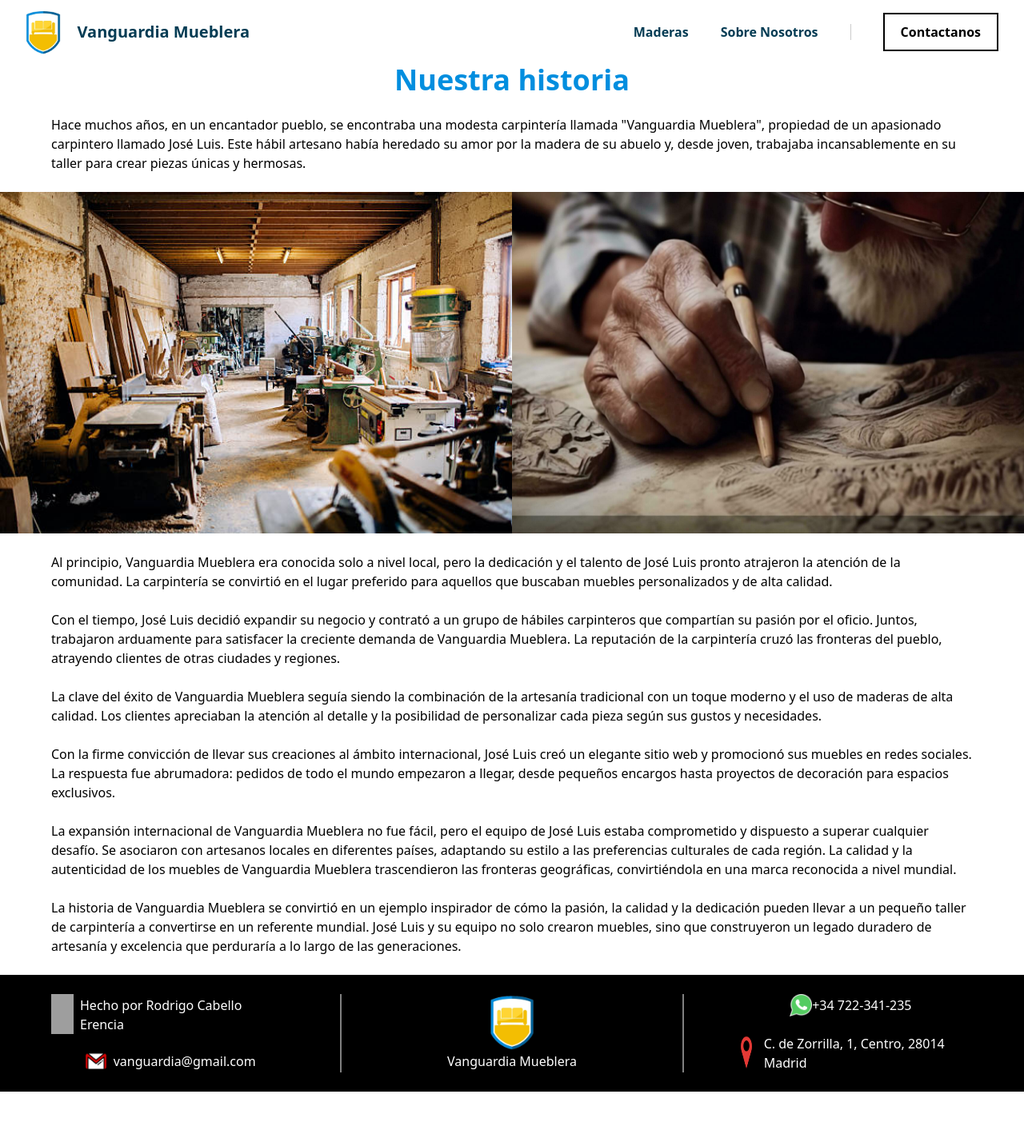
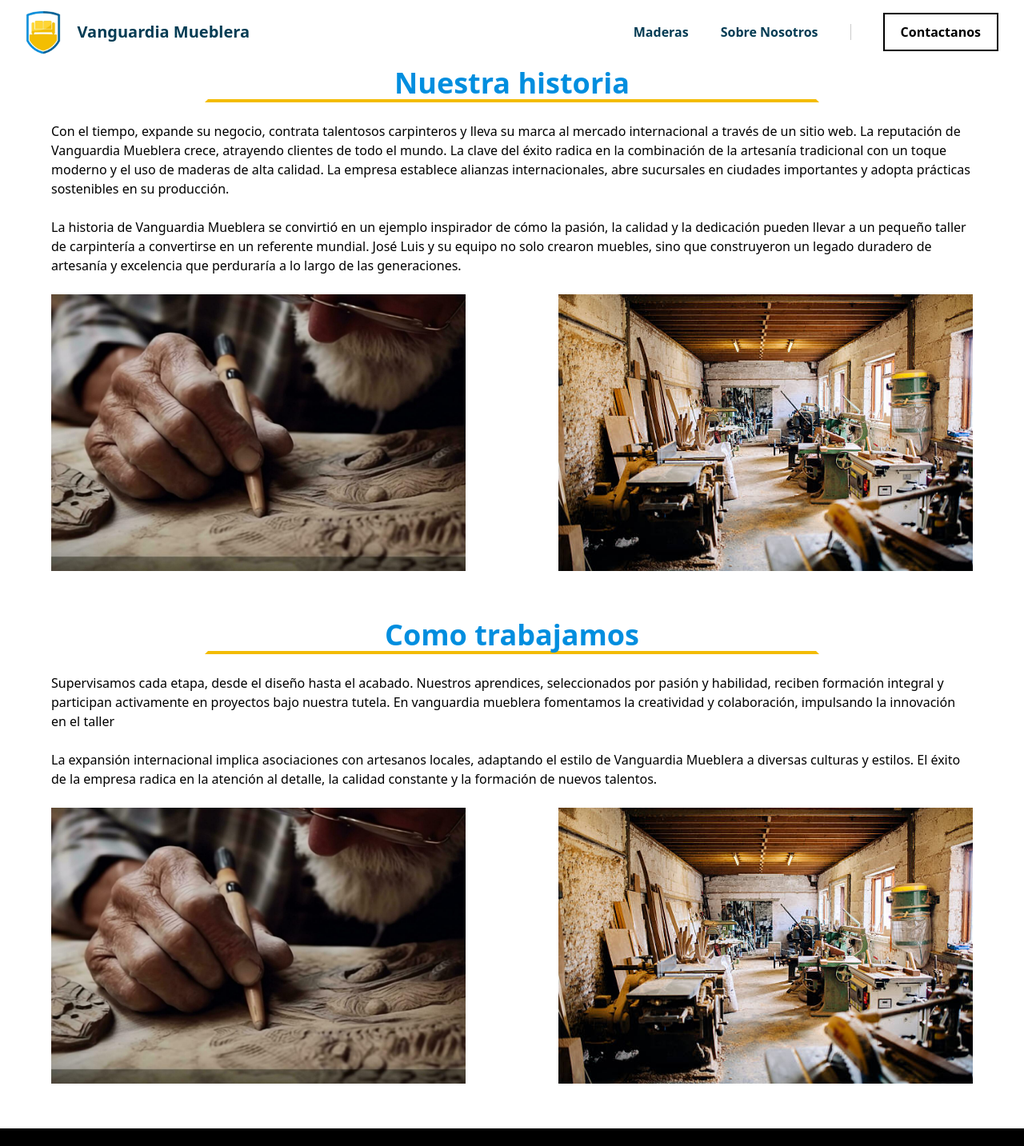
Before and after one commit to RCE04/proyectoM, a React (Vite) app: page /nosotros in a window 1280 px wide. Shown: the top 1433 px of the page at 80% size. Before the commit the page ends 1365 px from the top, so only its background shows below. Built offline with nearby package versions, Linux system fonts and the light colour scheme; grey boxes are pictures that could not be loaded.

Commit message:
Separacion entre los section y remake de nosotros

```diff
--- a/src/cuerpo.jsx
+++ b/src/cuerpo.jsx
@@ -18,17 +18,17 @@ export function Cuerpo() {
             <section className="w-full md:flex gap-3 items-center mt-0">
                 <div className="w-full md:mx-8 mt-4 md:mt-0 md:w-1/2 mx-auto text-pretty">
                     <h1 className="text-2xl md:text-4xl text-[#018edf] underline decoration-[#f3bc04] font-bold mb-2 md:mb-4">Buenos artesanos</h1>
-                    <p className="text-base md:text-lg md:mb-4">Nuestros artesanos trabajan siempre buscando la perfección y el máximo detalle sin arruinar la veta de la madera</p>
+                    <p className="text-lg md:text-lg md:mb-4">Nuestros artesanos trabajan siempre buscando la perfección y el máximo detalle sin arruinar la veta de la madera</p>
                     <Link to="/madera" className="inline-flex items-center justify-center mt-4 px-4 py-2 text-base md:text-lg font-semibold text-black border-2 border-black hover:bg-[#043c54] hover:text-white transition-all duration-200 focus:bg-[#043c54] focus:text-white" role="button">Tipos de Madera</Link>
                 </div>
                 <img src='imgDetalles.jpg' className='w-full md:w-1/2 h-50 object-cover' alt="Detalles de Artesanía" />
             </section>
 
-            <section className="w-full md:flex gap-3 items-center mt-0">
-                <img src='diseñadores3.jpg' className='w-full md:w-1/2 h-50 object-cover ' />
+            <section className="w-full md:flex gap-3 items-center mt-2 md:mt-0">
+                <img src='diseñadores3.jpg' className='w-full md:w-1/2 h-50 object-cover' />
                 <div className="w-full md:mx-13 mt-4 md:mt-0 mx-auto text-pretty">
                     <h1 className="text-3xl md:text-4xl text-[#018edf] underline decoration-[#f3bc04] font-bold mb-2 md:mt-4 md:mx-10">Buenos diseñadores de interiores</h1>
-                    <p className="text-base md:text-lg md:mt-2 md:mx-10">Nuestros diseñadores siempre estarán dispuestos a ayudarte a conseguir el máximo espacio posible sin la necesidad de hacer reformas</p>
+                    <p className="text-lg md:text-lg md:mt-2 md:mx-10">Nuestros diseñadores siempre estarán dispuestos a ayudarte a conseguir el máximo espacio posible sin la necesidad de hacer reformas</p>
                     <Link to="/contactanos" title="" className="inline-flex items-center justify-center mt-4 mx-2 md:mx-10 px-4 py-2.5 text-base md:text-lg font-semibold text-black border-2 border-black hover:bg-[#043c54] hover:text-white transition-all duration-200 focus:bg-[#043c54] focus:text-white" role="button">Sobre Nosotros</Link>
                 </div>
             </section>
--- a/src/nosotros.jsx
+++ b/src/nosotros.jsx
@@ -5,20 +5,30 @@ function Nosotros() {
     return (
         <>
             <Cabecera />
-            <div className="text-4xl font-extrabold text-[#018edf] flex justify-center ">
-                <h1>Nuestra historia</h1>
+            <div className='flex flex-col items-center text-4xl text-[#018edf] font-bold mx-4 md:mx-8 lg:mx-64 border-4 border-l-[#fff] border-t-[#fff] border-r-[#fff] border-b-[#f3bc04]'>
+                Nuestra historia
             </div>
-            <p className="mx-16 my-6">Hace muchos años, en un encantador pueblo, se encontraba una modesta carpintería llamada "Vanguardia Mueblera", propiedad de un apasionado carpintero llamado José Luis. Este hábil artesano había heredado su amor por la madera de su abuelo y, desde joven, trabajaba incansablemente en su taller para crear piezas únicas y hermosas.</p>
-            <div className="w-full flex">
-                <img src="/inicios.jpg" className="mx-0 flex w-1/2" />
-                <img src="/imgDetalles.jpg" className="mx-0 flex w-1/2" />
+
+            <p className="mx-16 my-6">Con el tiempo, expande su negocio, contrata talentosos carpinteros y lleva su marca al mercado internacional a través de un sitio web. La reputación de Vanguardia Mueblera crece, atrayendo clientes de todo el mundo. La clave del éxito radica en la combinación de la artesanía tradicional con un toque moderno y el uso de maderas de alta calidad. La empresa establece alianzas internacionales, abre sucursales en ciudades importantes y adopta prácticas sostenibles en su producción.</p>
+            <p className="mx-16 my-6">La historia de Vanguardia Mueblera se convirtió en un ejemplo inspirador de cómo la pasión, la calidad y la dedicación pueden llevar a un pequeño taller de carpintería a convertirse en un referente mundial. José Luis y su equipo no solo crearon muebles, sino que construyeron un legado duradero de artesanía y excelencia que perduraría a lo largo de las generaciones.</p>
+
+            <div className="flex justify-between mx-16 mb-14">
+                <img src="imgDetalles.jpg" className="w-[45%] h-auto object-cover" alt="Detalles 1" />
+                <img src="inicios.jpg" className="w-[45%] h-auto object-cover" alt="Inicios" />
             </div>
-            <p className="mx-16 my-6">Al principio, Vanguardia Mueblera era conocida solo a nivel local, pero la dedicación y el talento de José Luis pronto atrajeron la atención de la comunidad. La carpintería se convirtió en el lugar preferido para aquellos que buscaban muebles personalizados y de alta calidad.</p>
-            <p className="mx-16 my-6">Con el tiempo, José Luis decidió expandir su negocio y contrató a un grupo de hábiles carpinteros que compartían su pasión por el oficio. Juntos, trabajaron arduamente para satisfacer la creciente demanda de Vanguardia Mueblera. La reputación de la carpintería cruzó las fronteras del pueblo, atrayendo clientes de otras ciudades y regiones.</p>
-            <p className="mx-16 my-6">La clave del éxito de Vanguardia Mueblera seguía siendo la combinación de la artesanía tradicional con un toque moderno y el uso de maderas de alta calidad. Los clientes apreciaban la atención al detalle y la posibilidad de personalizar cada pieza según sus gustos y necesidades.</p>
-            <p className="mx-16 my-6">Con la firme convicción de llevar sus creaciones al ámbito internacional, José Luis creó un elegante sitio web y promocionó sus muebles en redes sociales. La respuesta fue abrumadora: pedidos de todo el mundo empezaron a llegar, desde pequeños encargos hasta proyectos de decoración para espacios exclusivos.</p>
-            <p className="mx-16 my-6">La expansión internacional de Vanguardia Mueblera no fue fácil, pero el equipo de José Luis estaba comprometido y dispuesto a superar cualquier desafío. Se asociaron con artesanos locales en diferentes países, adaptando su estilo a las preferencias culturales de cada región. La calidad y la autenticidad de los muebles de Vanguardia Mueblera trascendieron las fronteras geográficas, convirtiéndola en una marca reconocida a nivel mundial.</p>
-            <p className="mx-16 my-6">La historia de Vanguardia Mueblera se convirtió en un ejemplo inspirador de cómo la pasión, la calidad y la dedicación pueden llevar a un pequeño taller de carpintería a convertirse en un referente mundial. José Luis y su equipo no solo crearon muebles, sino que construyeron un legado duradero de artesanía y excelencia que perduraría a lo largo de las generaciones.</p>
+
+            <div className='flex flex-col items-center text-4xl text-[#018edf] font-bold mx-4 md:mx-8 lg:mx-64 border-4 border-l-[#fff] border-t-[#fff] border-r-[#fff] border-b-[#f3bc04]'>
+                Como trabajamos
+            </div>
+
+            <p className="mx-16 my-6">Supervisamos cada etapa, desde el diseño hasta el acabado. Nuestros aprendices, seleccionados por pasión y habilidad, reciben formación integral y participan activamente en proyectos bajo nuestra tutela.
+                En vanguardia mueblera fomentamos la creatividad y colaboración, impulsando la innovación en el taller</p>
+            <p className="mx-16 my-6">La expansión internacional implica asociaciones con artesanos locales, adaptando el estilo de Vanguardia Mueblera a diversas culturas y estilos. El éxito de la empresa radica en la atención al detalle, la calidad constante y la formación de nuevos talentos.</p>
+
+            <div className="flex justify-between mx-16 mb-14">
+                <img src="imgDetalles.jpg" className="w-[45%] h-auto object-cover" alt="Detalles 1" />
+                <img src="inicios.jpg" className="w-[45%] h-auto object-cover" alt="Inicios" />
+            </div>
 
             <Footer />
         </>
```
